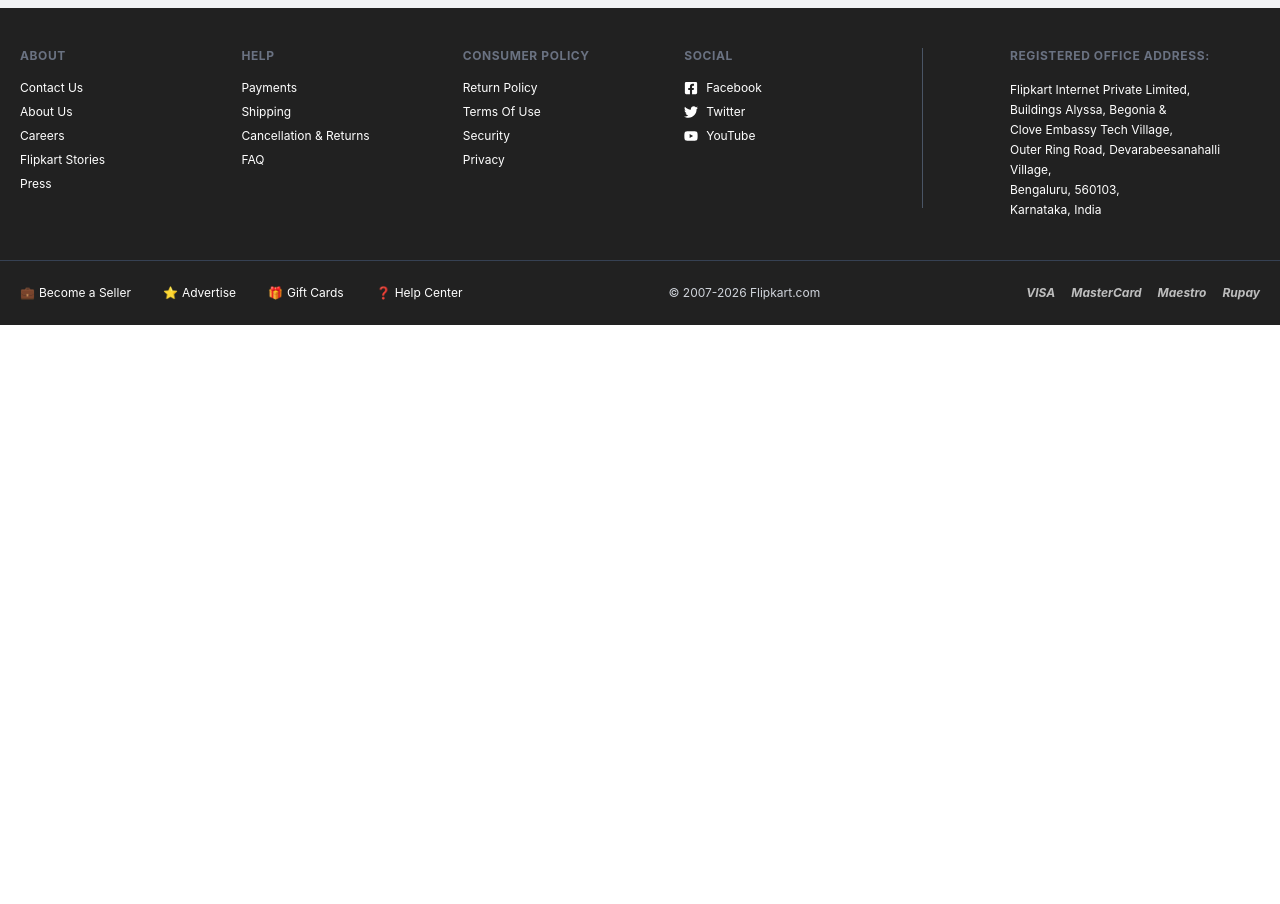
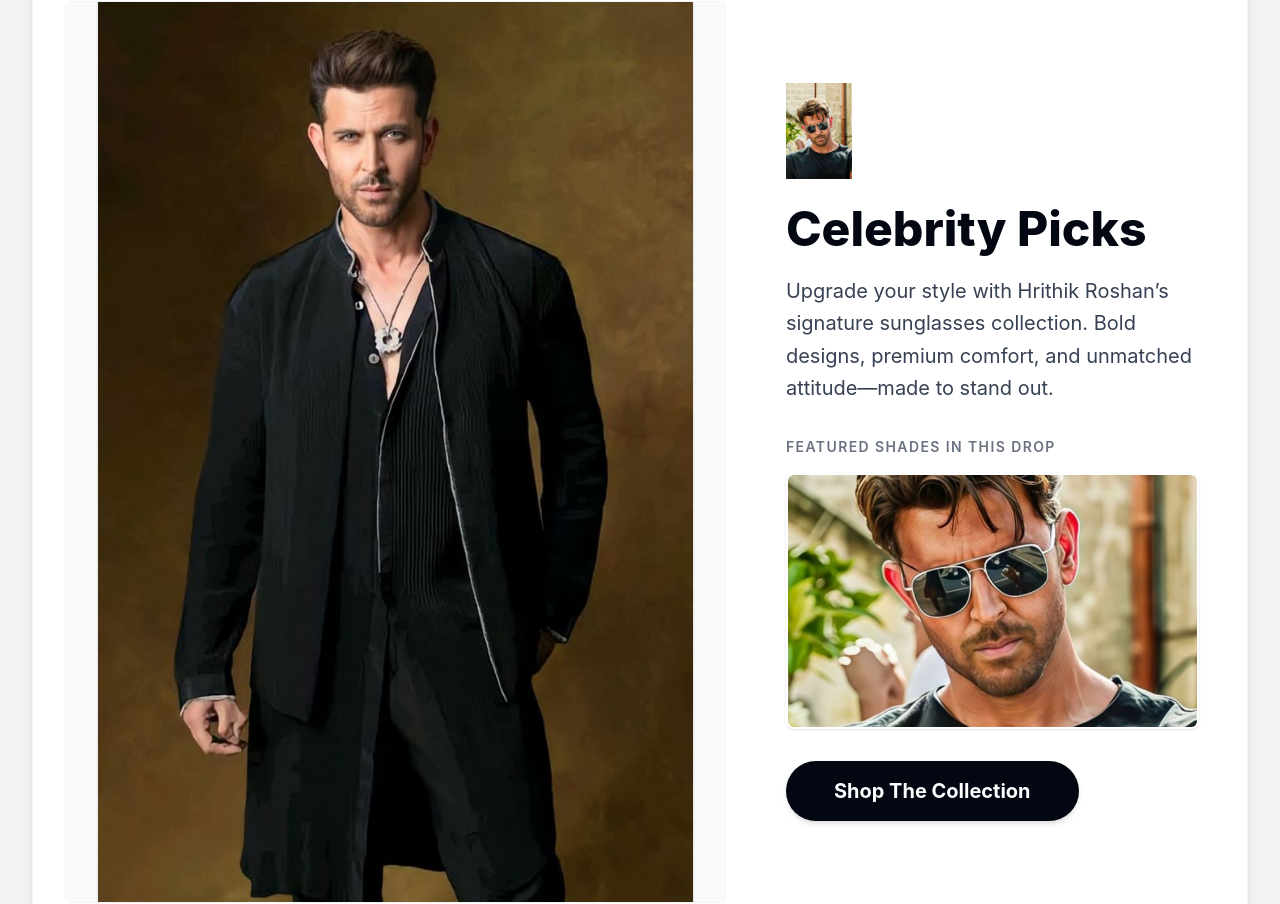
Before and after one commit to salilthakur9/flipkart, a React (Vite) app in the folder client/: page / in a window 1280 px wide. Shown: the part 1575-2479 px from the top of the page. Before the commit the page ends 1900 px from the top, so only its background shows below. Built offline with nearby package versions, Linux system fonts and the light colour scheme; no server answers.

Commit message:
added feature 2

```diff
--- a/client/src/assets/assets.js
+++ b/client/src/assets/assets.js
@@ -26,6 +26,8 @@
 import book3 from './book3.jpeg';
 import book4 from './book4.jpeg';
 import book5 from './book5.jpeg';
+import ritik1 from './ritik1.jpeg'
+import ritik2 from './ritik2.jpeg'
 
 export const assets = {
   flipkartLogo: logo,
@@ -49,4 +51,6 @@
 book3,
 book4,
 book5,
+ritik1,
+ritik2,
 };
--- /dev/null
+++ b/client/src/components/FeatureMore.jsx
@@ -0,0 +1,62 @@
+import React from 'react';
+import { assets } from '../assets/assets';
+
+const FeatureMore = () => {
+  return (
+    <div className="bg-white mt-2 sm:mt-4 p-5 sm:p-8 shadow-md mb-6 border border-gray-100 flex flex-col md:flex-row gap-8 sm:gap-12 items-stretch rounded-lg">
+
+      {/* LEFT IMAGE */}
+      <div className="w-full md:w-3/5 flex justify-center items-center overflow-hidden rounded-md border border-gray-100 bg-gray-50">
+        <img
+          src={assets.ritik1}
+          alt="Ritik Roshan Sunglasses Style"
+          className="w-full md:w-auto h-auto md:h-full max-h-[400px] sm:max-h-[600px] md:max-h-[700px] lg:max-h-[800px] xl:max-h-[900px] object-contain rounded-md shadow-sm transition-all duration-300 ease-in-out md:scale-105"
+        />
+      </div>
+
+      {/* RIGHT CONTENT */}
+      <div className="w-full md:w-2/5 flex flex-col justify-center items-start pl-1 sm:pl-3">
+
+        {/* BRAND / LOGO */}
+        <img
+          src={assets.ritik2}
+          alt="HRX Sunglasses"
+          className="h-14 sm:h-16 md:h-20 lg:h-24 w-auto object-contain self-start mb-5"
+        />
+
+        {/* TITLE */}
+        <h2 className="text-3xl sm:text-4xl lg:text-5xl font-extrabold text-gray-950 mb-4 leading-tight">
+          Celebrity Picks
+        </h2>
+
+        {/* DESCRIPTION */}
+        <p className="text-gray-700 mb-8 text-base sm:text-lg lg:text-xl leading-relaxed max-w-xl">
+          Upgrade your style with Hrithik Roshan’s signature sunglasses collection.
+          Bold designs, premium comfort, and unmatched attitude—made to stand out.
+        </p>
+
+        {/* SUBTITLE */}
+        <h3 className="text-sm font-semibold text-gray-500 uppercase tracking-widest mb-4">
+          Featured shades in this drop
+        </h3>
+
+        {/* SECOND IMAGE */}
+        <div className="mb-8 w-full pr-0 md:pr-4">
+          <img
+            src={assets.ritik2}
+            alt="Sunglasses Style"
+            className="w-full h-48 sm:h-56 md:h-64 object-cover rounded-lg shadow-sm hover:scale-105 hover:shadow-md transition-all duration-300 cursor-pointer border-2 border-transparent hover:border-gray-200"
+          />
+        </div>
+
+        {/* BUTTON */}
+        <button className="bg-gray-950 text-white px-10 py-4 lg:px-12 rounded-full font-bold text-base sm:text-lg lg:text-xl hover:bg-gray-800 transition w-max shadow-md hover:shadow-lg scale-100 hover:scale-[1.03] transition-transform duration-300">
+          Shop The Collection
+        </button>
+      </div>
+
+    </div>
+  );
+};
+
+export default FeatureMore;
--- a/client/src/pages/HomePage.jsx
+++ b/client/src/pages/HomePage.jsx
@@ -4,6 +4,7 @@
 import BannerCarousel from '../components/BannerCarousel';
 import ProductGrid from '../components/ProductGrid';
 import Feature from '../components/Feature';
+import FeatureMore from '../components/FeatureMore';
 
 const HomePage = () => {
   return (
@@ -15,6 +16,7 @@
         <BannerCarousel />
         <ProductGrid /> {/* already fetches products */}
         <Feature />
+        <FeatureMore />
       </div>
     </div>
   );
```
Also changed, not shown: client/src/assets/ritik1.jpeg (added), client/src/assets/ritik2.jpeg (added).
